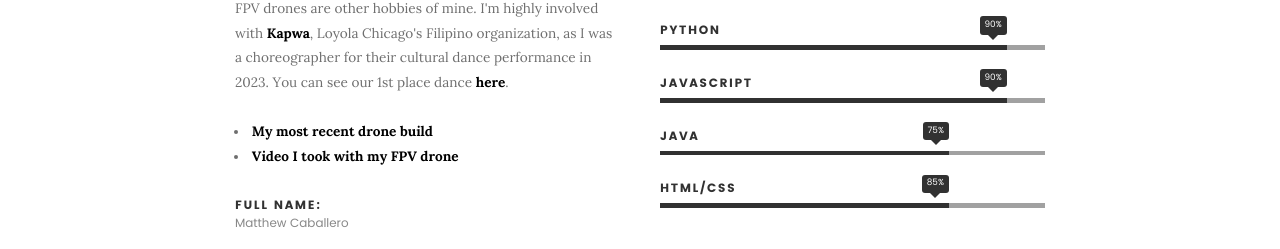
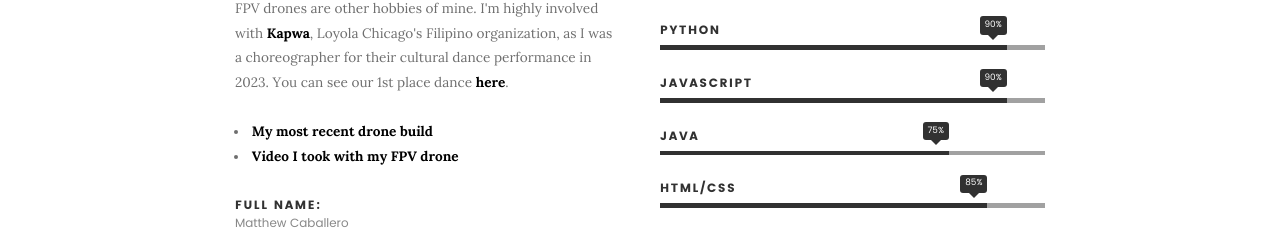
Before and after one commit to cabmatthew/cabmatthew.github.io, a plain HTML site: page index.html in a window 1280 px wide. Shown: the part 1236-1485 px from the top of the page. Drawn offline with Linux system fonts and the light colour scheme; files whose address does not match are found by name.

Commit message:
Percent update

```diff
--- a/index.html
+++ b/index.html
@@ -163,7 +163,7 @@
 				   	<strong>Java</strong>
 				   </li>
 				   <li>
-				   	<div class="progress percent75"><span>85%</span></div>
+				   	<div class="progress percent85"><span>85%</span></div>
 				   	<strong>HTML/CSS</strong>
 				   </li>
 
```
